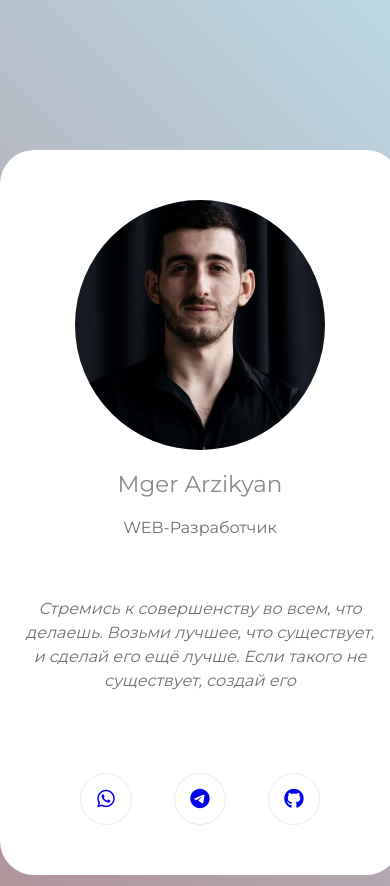
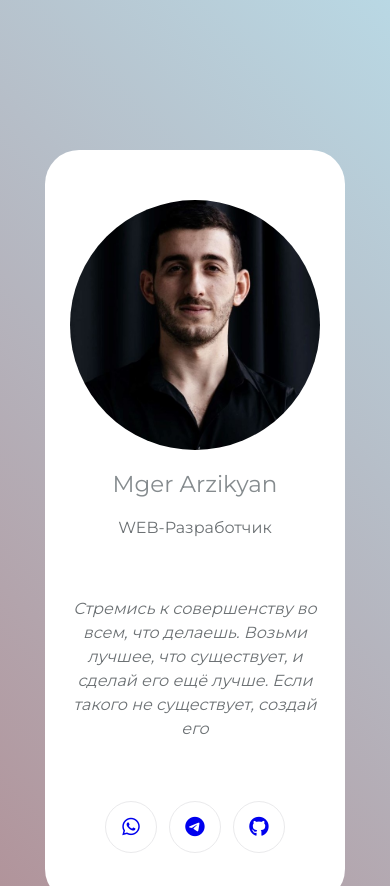
Before and after one commit to Mger-arzi/Vizitka, a plain HTML site: page index.html in a window 390 px wide. Shown: the top 886 px of the page. Drawn offline with Linux system fonts and the light colour scheme.

Commit message:
Update style1.css

```diff
--- a/style1.css
+++ b/style1.css
@@ -121,3 +121,11 @@ body {
     width: 250px;
   }
 }
+@media(max-width:400px){
+  .block{
+    width: 300px;
+  }
+    .disc{
+      width: 250px;
+    }
+  }
```
